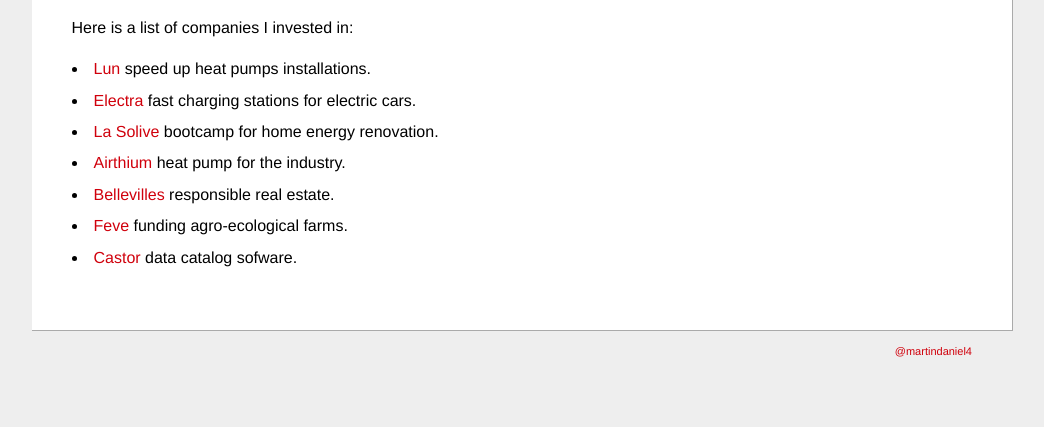
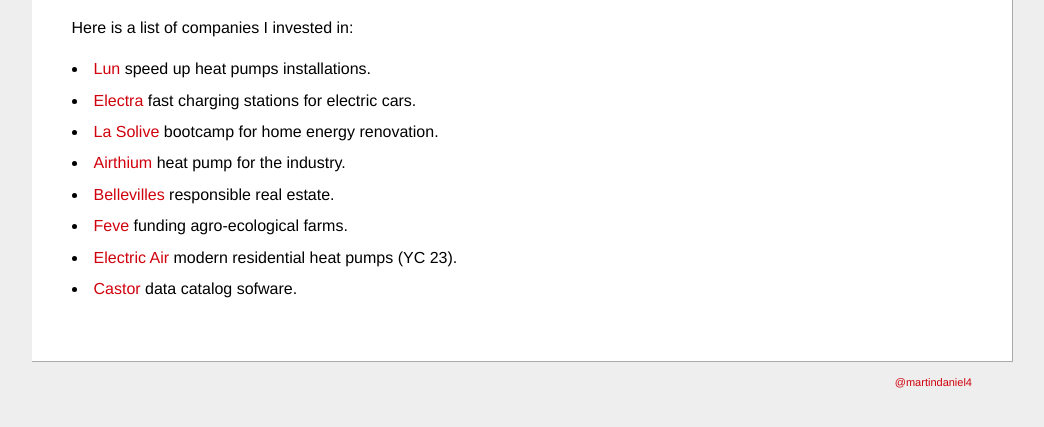
Before and after one commit to martindaniel4/martindaniel, a plain HTML site: page invest/index.html in a window 1280 px wide. Shown: the part 173-600 px from the top of the page, without its empty margins (118-1162 px from the left). Drawn offline with Linux system fonts and the light colour scheme.

Commit message:
Add electric air

```diff
--- a/invest/index.html
+++ b/invest/index.html
@@ -44,6 +44,9 @@
         <a href="https://bellevilles.fr/">Feve</a> funding agro-ecological farms.
       </li>
       <li style="margin-top: 10px;">
+        <a href="https://electricair.io/">Electric Air</a> modern residential heat pumps (YC 23).
+      </li>
+      <li style="margin-top: 10px;">
         <a href="https://www.castordoc.com/">Castor</a> data catalog sofware.
       </li>
     </div>
```
